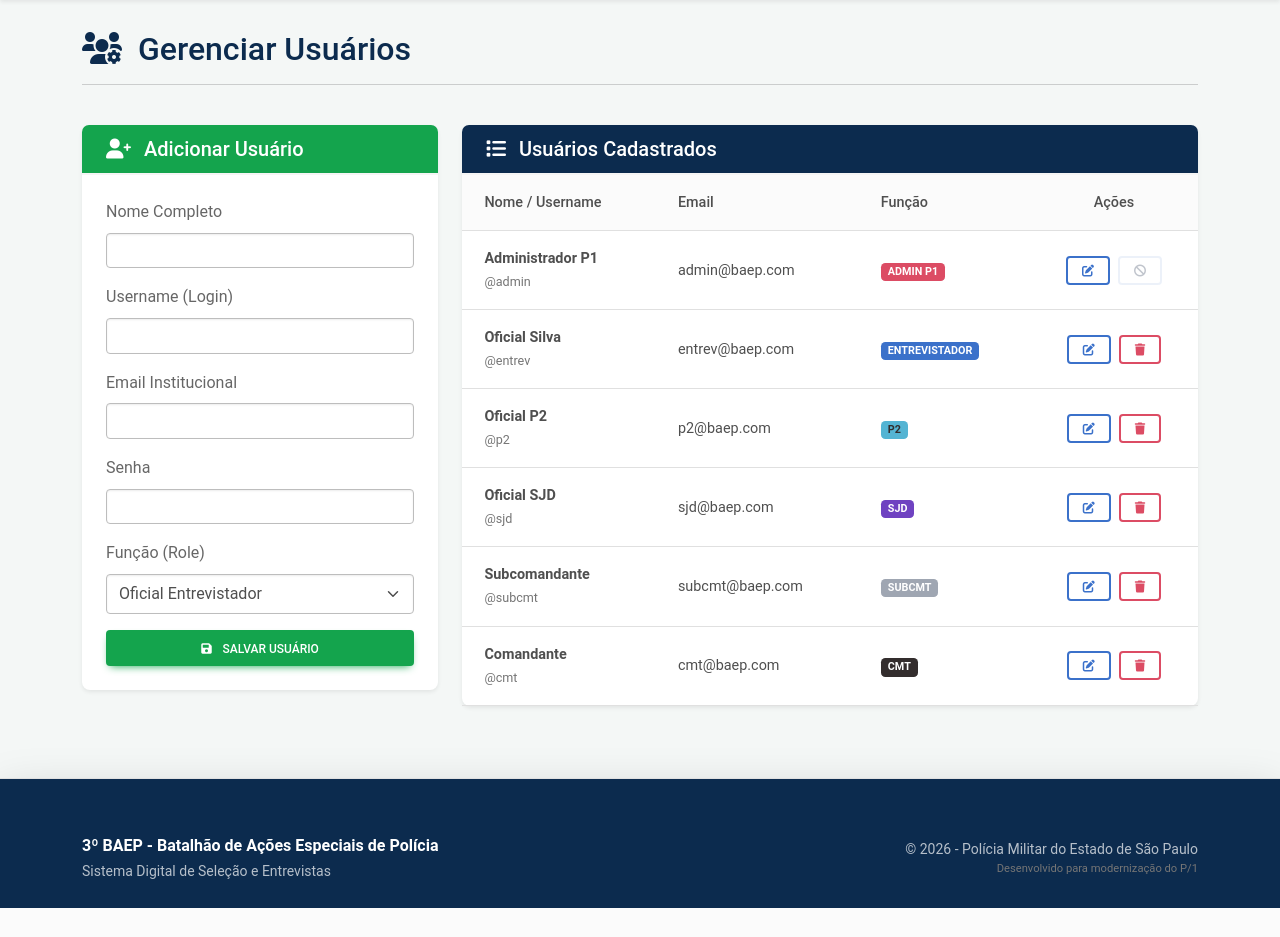
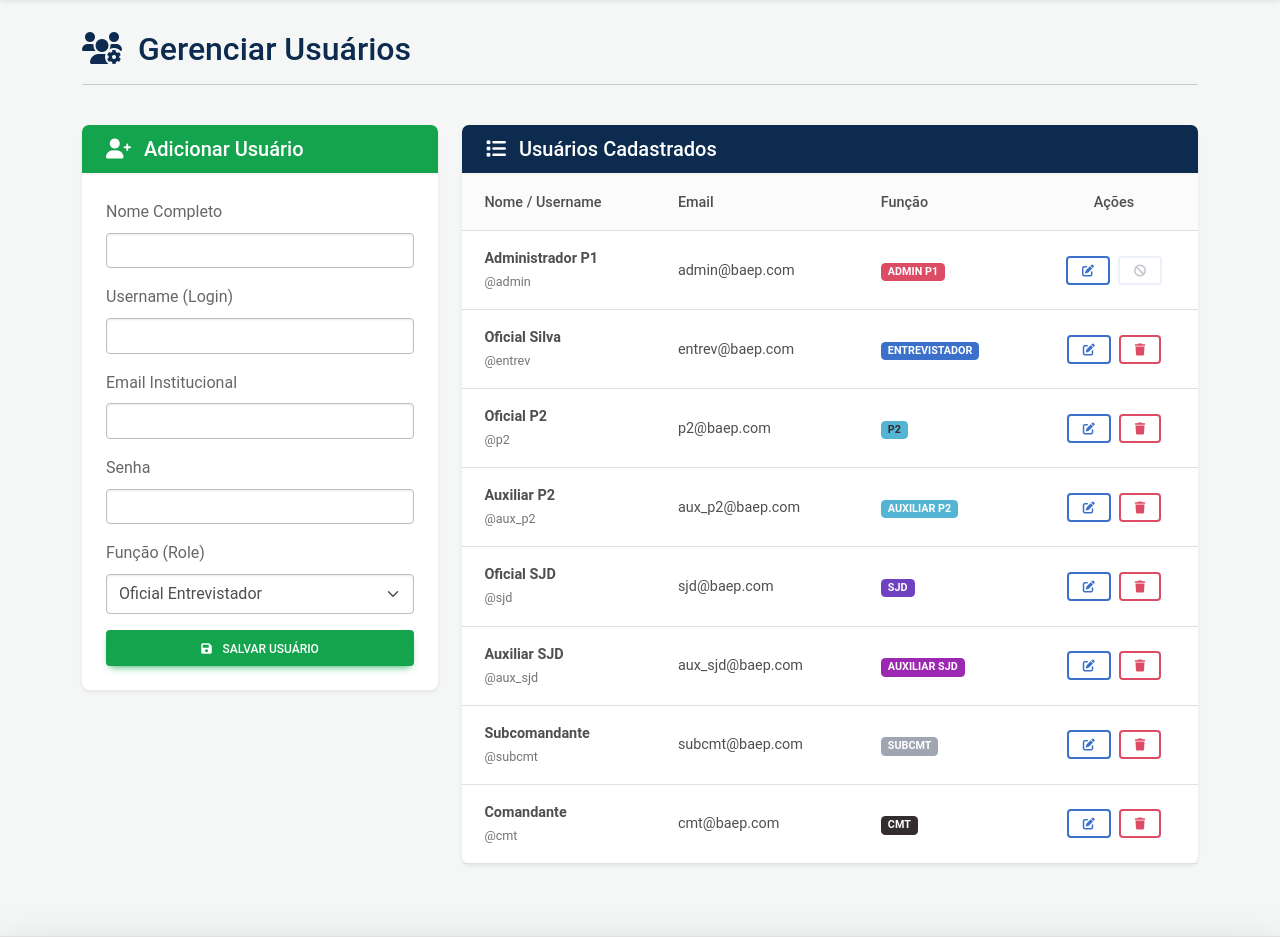
Before and after one commit to murillo1994/baep-interviews, a Flask app: page /usuarios in a window 1280 px wide. Shown: the part 59-996 px from the top of the page. Before the commit the page ends 967 px from the top, so only its background shows below. Run offline with Flask 3, Linux system fonts and the light colour scheme; a user stored in the database is signed in; some libraries are stand-ins or nearby versions.

Commit message:
Implementação das funções de Auxiliar P2 e Auxiliar SJD

```diff
--- a/app.py
+++ b/app.py
@@ -132,9 +132,9 @@ def dashboard():
 
     if current_user.role == 'ADMIN':
         query = Ficha.query
-    elif current_user.role == 'P2':
+    elif current_user.role in ['P2', 'AUXILIAR_P2']:
         query = Ficha.query.filter(or_(Ficha.entrevistador_id == current_user.id, Ficha.status.in_(['P2', 'SJD', 'SUBCMT', 'CMT', 'FINALIZADO'])))
-    elif current_user.role == 'SJD':
+    elif current_user.role in ['SJD', 'AUXILIAR_SJD']:
         query = Ficha.query.filter(or_(Ficha.entrevistador_id == current_user.id, Ficha.status.in_(['SJD', 'SUBCMT', 'CMT', 'FINALIZADO'])))
     elif current_user.role == 'SUBCMT':
         query = Ficha.query.filter(or_(Ficha.entrevistador_id == current_user.id, Ficha.status.in_(['SUBCMT', 'CMT', 'FINALIZADO'])))
@@ -321,21 +321,35 @@ def analise(ficha_id):
             link = url_for('analise', ficha_id=ficha.id, _external=True)
             notificar_usuarios_por_role('P2', f"Ação Pendente (P2): {ficha.nome_completo}", f"A ficha de {ficha.nome_completo} ({ficha.num_sequencial}) está aguardando o seu parecer de P2.\n\nAcesse: {link}")
 
-        elif current_user.role == 'P2' and ficha.status == 'P2':
+        elif (current_user.role == 'P2' or current_user.role == 'AUXILIAR_P2') and ficha.status == 'P2':
             ficha.parecer_p2_obs = request.form.get('parecer_p2_obs')
-            ficha.parecer_p2_decisao = request.form.get('parecer_p2_decisao')
-            ficha.parecer_p2_data = get_now_br()
-            registrar_movimentacao(ficha, 'SJD', f"Parecer P2 registrado por {current_user.nome}")
-            link = url_for('analise', ficha_id=ficha.id, _external=True)
-            notificar_usuarios_por_role('SJD', f"Ação Pendente (SJD): {ficha.nome_completo}", f"A ficha de {ficha.nome_completo} ({ficha.num_sequencial}) está aguardando o seu parecer de SJD.\n\nAcesse: {link}")
 
-        elif current_user.role == 'SJD' and ficha.status == 'SJD':
+            if current_user.role == 'P2':
+                ficha.parecer_p2_decisao = request.form.get('parecer_p2_decisao')
+                ficha.parecer_p2_data = get_now_br()
+                registrar_movimentacao(ficha, 'SJD', f"Parecer P2 registrado por {current_user.nome}")
+                link = url_for('analise', ficha_id=ficha.id, _external=True)
+                notificar_usuarios_por_role('SJD', f"Ação Pendente (SJD): {ficha.nome_completo}", f"A ficha de {ficha.nome_completo} ({ficha.num_sequencial}) está aguardando o seu parecer de SJD.\n\nAcesse: {link}")
+            else:
+                # Auxiliar P2 apenas salva observações
+                db.session.commit()
+                flash('Observações salvas com sucesso!', 'success')
+                return redirect(url_for('analise', ficha_id=ficha.id))
+
+        elif (current_user.role == 'SJD' or current_user.role == 'AUXILIAR_SJD') and ficha.status == 'SJD':
             ficha.parecer_sjd_obs = request.form.get('parecer_sjd_obs')
-            ficha.parecer_sjd_decisao = request.form.get('parecer_sjd_decisao')
-            ficha.parecer_sjd_data = get_now_br()
-            registrar_movimentacao(ficha, 'SUBCMT', f"Parecer SJD registrado por {current_user.nome}")
-            link = url_for('analise', ficha_id=ficha.id, _external=True)
-            notificar_usuarios_por_role('SUBCMT', f"Ação Pendente (SUBCMT): {ficha.nome_completo}", f"A ficha de {ficha.nome_completo} ({ficha.num_sequencial}) está aguardando o seu parecer de SubCmt.\n\nAcesse: {link}")
+
+            if current_user.role == 'SJD':
+                ficha.parecer_sjd_decisao = request.form.get('parecer_sjd_decisao')
+                ficha.parecer_sjd_data = get_now_br()
+                registrar_movimentacao(ficha, 'SUBCMT', f"Parecer SJD registrado por {current_user.nome}")
+                link = url_for('analise', ficha_id=ficha.id, _external=True)
+                notificar_usuarios_por_role('SUBCMT', f"Ação Pendente (SUBCMT): {ficha.nome_completo}", f"A ficha de {ficha.nome_completo} ({ficha.num_sequencial}) está aguardando o seu parecer de SubCmt.\n\nAcesse: {link}")
+            else:
+                # Auxiliar SJD apenas salva observações
+                db.session.commit()
+                flash('Observações salvas com sucesso!', 'success')
+                return redirect(url_for('analise', ficha_id=ficha.id))
 
         elif current_user.role == 'SUBCMT' and ficha.status == 'SUBCMT':
             ficha.parecer_subcmt_decisao = request.form.get('parecer_subcmt_decisao')
@@ -636,7 +650,9 @@ def init_db():
             db.session.add(User(username='admin', password=generate_password_hash('admin123'), nome='Administrador P1', email='admin@baep.com', role='ADMIN'))
             db.session.add(User(username='entrev', password=generate_password_hash('senha123'), nome='Oficial Silva', email='entrev@baep.com', role='ENTREVISTADOR'))
             db.session.add(User(username='p2', password=generate_password_hash('senha123'), nome='Oficial P2', email='p2@baep.com', role='P2'))
+            db.session.add(User(username='aux_p2', password=generate_password_hash('senha123'), nome='Auxiliar P2', email='aux_p2@baep.com', role='AUXILIAR_P2'))
             db.session.add(User(username='sjd', password=generate_password_hash('senha123'), nome='Oficial SJD', email='sjd@baep.com', role='SJD'))
+            db.session.add(User(username='aux_sjd', password=generate_password_hash('senha123'), nome='Auxiliar SJD', email='aux_sjd@baep.com', role='AUXILIAR_SJD'))
             db.session.add(User(username='subcmt', password=generate_password_hash('senha123'), nome='Subcomandante', email='subcmt@baep.com', role='SUBCMT'))
             db.session.add(User(username='cmt', password=generate_password_hash('senha123'), nome='Comandante', email='cmt@baep.com', role='CMT'))
             db.session.commit()
--- a/models.py
+++ b/models.py
@@ -14,7 +14,7 @@ class User(UserMixin, db.Model):
     email = db.Column(db.String(150), unique=True)
     password = db.Column(db.String(200), nullable=False)
     nome = db.Column(db.String(100), nullable=False)
-    role = db.Column(db.String(20), nullable=False) # Roles: ADMIN (P1), ENTREVISTADOR, P2, SJD, SUBCMT, CMT
+    role = db.Column(db.String(20), nullable=False) # Roles: ADMIN (P1), ENTREVISTADOR, AUXILIAR_P2, P2, AUXILIAR_SJD, SJD, SUBCMT, CMT
 
 class Ficha(db.Model):
     id = db.Column(db.Integer, primary_key=True)
--- a/templates/editar_usuario.html
+++ b/templates/editar_usuario.html
@@ -36,7 +36,9 @@
                         <label class="form-label">Função (Role)</label>
                         <select class="form-select" name="role" required>
                             <option value="ENTREVISTADOR" {% if user.role == 'ENTREVISTADOR' %}selected{% endif %}>Oficial Entrevistador</option>
+                            <option value="AUXILIAR_P2" {% if user.role == 'AUXILIAR_P2' %}selected{% endif %}>Auxiliar P2</option>
                             <option value="P2" {% if user.role == 'P2' %}selected{% endif %}>Oficial P2</option>
+                            <option value="AUXILIAR_SJD" {% if user.role == 'AUXILIAR_SJD' %}selected{% endif %}>Auxiliar SJD</option>
                             <option value="SJD" {% if user.role == 'SJD' %}selected{% endif %}>Oficial SJD</option>
                             <option value="SUBCMT" {% if user.role == 'SUBCMT' %}selected{% endif %}>Subcomandante</option>
                             <option value="CMT" {% if user.role == 'CMT' %}selected{% endif %}>Comandante</option>
--- a/templates/usuarios.html
+++ b/templates/usuarios.html
@@ -37,7 +37,9 @@
                         <label class="form-label">Função (Role)</label>
                         <select class="form-select" name="role" required>
                              <option value="ENTREVISTADOR">Oficial Entrevistador</option>
+                             <option value="AUXILIAR_P2">Auxiliar P2</option>
                              <option value="P2">Oficial P2</option>
+                             <option value="AUXILIAR_SJD">Auxiliar SJD</option>
                              <option value="SJD">Oficial SJD</option>
                              <option value="SUBCMT">Subcomandante</option>
                             <option value="CMT">Comandante</option>
@@ -82,8 +84,12 @@
                                     <span class="badge bg-danger">ADMIN P1</span>
                                      {% elif user.role == 'ENTREVISTADOR' %}
                                      <span class="badge bg-primary">ENTREVISTADOR</span>
+                                     {% elif user.role == 'AUXILIAR_P2' %}
+                                     <span class="badge bg-info">AUXILIAR P2</span>
                                      {% elif user.role == 'P2' %}
                                      <span class="badge bg-info text-dark">P2</span>
+                                     {% elif user.role == 'AUXILIAR_SJD' %}
+                                     <span class="badge" style="background-color: #9c27b0;">AUXILIAR SJD</span>
                                      {% elif user.role == 'SJD' %}
                                      <span class="badge" style="background-color: #6f42c1;">SJD</span>
                                      {% elif user.role == 'SUBCMT' %}
```
Also changed, not shown: templates/analise.html (+20 -10 lines). Lines whose indentation alone changed are shown as unchanged.
